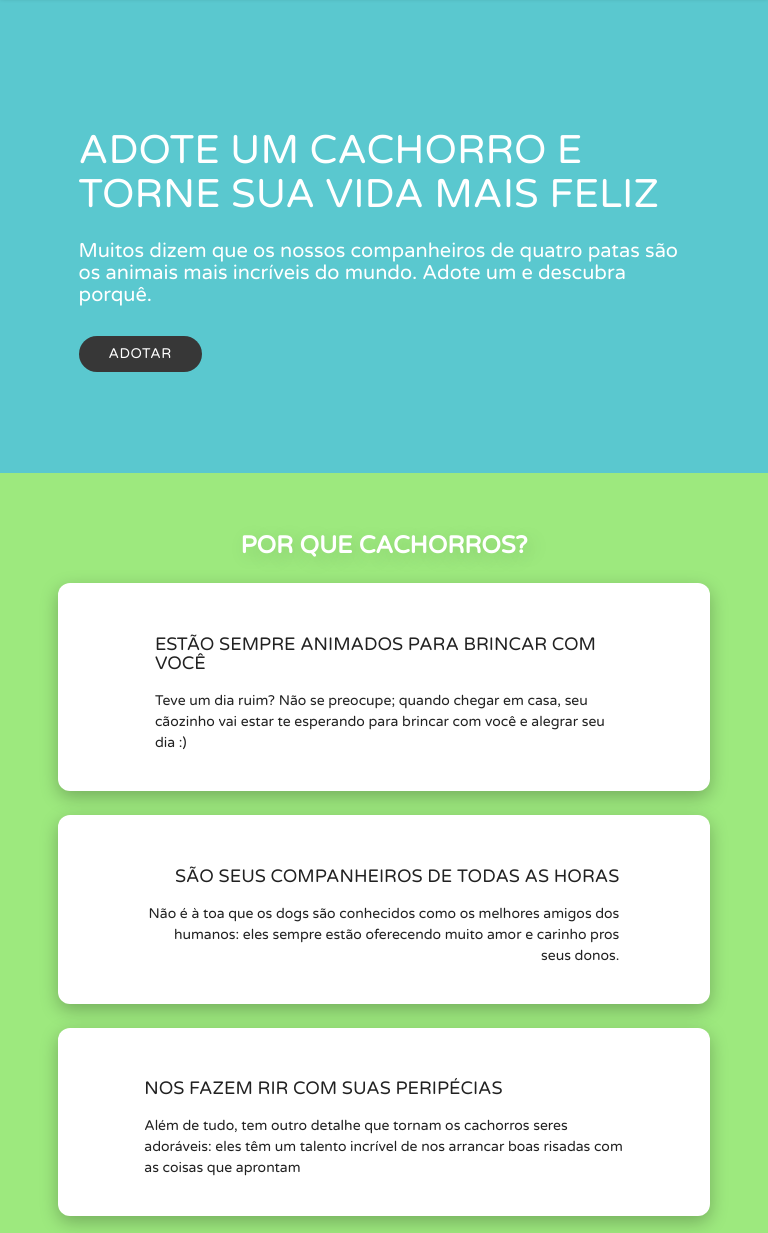
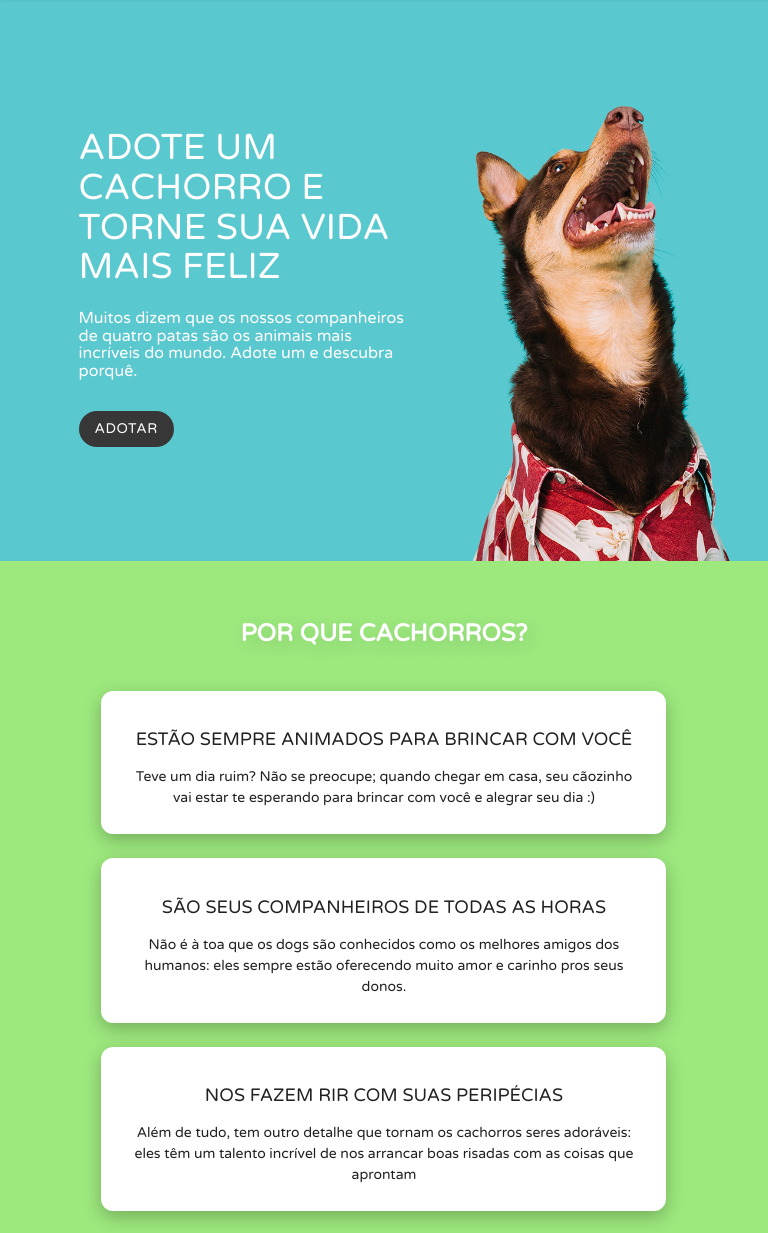
Before and after one commit to abrantesarthur/hike-missao-1, a plain HTML site: page index.html in a window 768 px wide. Shown: the part 67-1300 px from the top of the page. Drawn offline with nearby package versions, Linux system fonts and the light colour scheme; a script that the page names is missing.

Commit message:
Seções 3, 2 e 1 arrumadas.

```diff
--- a/css/style.css
+++ b/css/style.css
@@ -33,7 +33,6 @@ header {
 	border-radius: 32px;
 	background-color: #373737;
 	box-shadow: none;
-	padding: 0 30px;
 }
 
 .btn-header:hover {
@@ -73,10 +72,28 @@ header {
 	border-radius: 12px;
 	box-shadow: 0 6px 18px 0 rgba(0, 0, 0, 0.26);
 	margin-top: 24px;
+	padding: 0;
+}
+
+#second-section .col {
+	padding: 0;
 }
 
 #second-section img {
-	border-radius: 6px;
+	border-radius: 6px 0 0 6px;
+	display: block;
+}
+
+#second-section h3, p {
+	padding: 0 20px;
+}
+
+#right-card {
+	text-align: right;
+}
+
+#right-card img {
+	border-radius: 0 6px 6px 0;
 }
 
 #third-section {
@@ -88,7 +105,6 @@ header {
 	border-radius: 12px;
 	background-color: white;
 	padding: 15px;
-	margin: 10px;
 	height: 90%;
 	box-shadow: 0 6px 18px 0 rgba(0, 0, 0, 0.26);
 	text-align: center;
@@ -98,6 +114,10 @@ header {
 #third-section .svg-icon {
 	vertical-align: middle;
 	margin-right: 5px;
+}
+
+#third-section p {
+	color: rgba(0, 0, 0, 0.54);
 }
 
 .flex {
@@ -217,40 +237,43 @@ h4 {
 }
 
 @media (max-width: 992px) {
-	#first-section img{
-		display: none;
+	#second-section .card-panel {
+		text-align: center;
+		padding: 12px 24px;
 	}
 
-	#first-section {
-		padding-bottom: 100px !important;
+	#second-section h3, p {
+		padding: 0;
 	}
 
-	#second-section img	 {
-		display: none;
-	}
-
-	#fourth-section p {
-		padding: 0px;
+	#top-image {
+		margin-bottom: 20px;
 	}
 }
 
 @media (min-width: 762px) {
-	#fourth-section .card-panel {
-		padding: 15px !important;
+	#first-section h1 {
+		font-size: 36px;
+	}
+
+	#first-section h4 {
+		font-size: 16px;
 	}
 }
 
 @media (max-width: 600px) {
 	#first-section {
-		padding-top: 100px !important;
+		padding: 100px 0;
 	}
 
 	#first-section h1 {
 		text-align: center;
 	}
 
-
-
+	.btn-header {
+		padding: initial;
+		width: 100%;
+	}
 
 	#fourth-section .card-panel {
 		padding: 10px;
--- a/index.html
+++ b/index.html
@@ -44,16 +44,16 @@
 	<header id="first-section">
 		<div class="container">
 			<div class="row">
-				<div class="col s12 l8 left-align">
+				<div class="col l8 m7 s12 left-align">
 					<div class="col">
 						<h1>Adote um cachorro e torne sua vida mais feliz</h1>
 					</div>
-					<div class="col l8">
+					<div class="col m12 s4 offset-s4">
 						<h4 class="hide-on-small-only">Muitos dizem que os nossos companheiros de quatro patas são os animais mais incríveis do mundo. Adote um e descubra porquê.</h4>
 						<a class="waves-effect waves-light btn btn-header">Adotar</a>
 					</div>
 				</div>
-				<div class="col l4 hide-on-small-only">
+				<div class="col m4 hide-on-small-only">
 					<img width="300px" src="img/dog-background.png">
 				</div>
 			</div>
@@ -66,31 +66,35 @@
 			<h2>Por que cachorros?</h2>
 		</div>
 		<div class="container">
+			<div class="row">
+				<div class="col m10 s12 offset-m1">
 					<div class="row card-panel valign-wrapper">
-				<div class="col s4">
+						<div class="col s4 hide-on-med-and-down">
 							<img src="img/dog-playing.jpg" class="responsive-img">
 						</div>
-				<div class="col l8 pull-s1">
+						<div class="col l8 s12">
 							<h3>Estão sempre animados para brincar com você</h3>
 							<p>Teve um dia ruim? Não se preocupe; quando chegar em casa, seu cãozinho vai estar te esperando para brincar com você e alegrar seu dia :)</p>
 						</div>
 					</div>
-			<div class="row card-panel valign-wrapper">
-				<div class="col l8 push-s1 right-align">
+					<div id="right-card" class="row card-panel valign-wrapper">
+						<div class="col l8 s12">
 							<h3>São seus companheiros de todas as horas</h3>
 							<p>Não é à toa que os dogs são conhecidos como os melhores amigos dos humanos: eles sempre estão oferecendo muito amor e carinho pros seus donos.</p>
 						</div>
-				<div class="col s4">
+						<div class="col s4 hide-on-med-and-down">
 							<img src="img/dog-cuddling.jpg" class="responsive-img">
 						</div>
 					</div>
 					<div class="row card-panel valign-wrapper">
-				<div class="col s4">
+						<div class="col s4 hide-on-med-and-down">
 							<img src="img/dog-jumping.jpg" class="responsive-img">
 						</div>
-				<div class="col l8 pull-s1">
+						<div class="col l8 s12">
 							<h3>Nos fazem rir com suas peripécias</h3>
 							<p>Além de tudo, tem outro detalhe que tornam os cachorros seres adoráveis: eles têm um talento incrível de nos arrancar boas risadas com as coisas que aprontam</p>
+						</div>
+					</div>
 				</div>
 			</div>
 		</div>
@@ -100,9 +104,11 @@
 	<div id="third-section">
 		<div class="center-align">
 			<h2>Como cuidar</h2>
-			<img width="48" src="img/dog-icon-2.png">
+			<img id="top-image" width="48" src="img/dog-icon-2.png">
 		</div>
 		<div class="container">
+			<div class="row">
+				<div class="col l10 s12 offset-l1">
 					<div class="row flex">
 						<div class="col s12 m6 l4">
 							<div class="card-panel">
@@ -152,6 +158,9 @@
 								<p>Cães adoram brinquedos de morder: ossos de borracha, plástico ou náilon. Não dê a ele objetos com pedaços que possam ser engolidos.</p>
 							</div>
 						</div>
+
+					</div>
+				</div>
 			</div>
 			<div class="row">
 				<div class="col s12 center-align">
@@ -164,7 +173,7 @@
 	<!-- fourth section -->
 	<div id="fourth-section">
 		<div class="center-align">
-			<h2 id="Depoimentos">Depoimentos</h2>
+			<h2 id="depoimentos">Depoimentos</h2>
 		</div>
 		<div class="container">
 			<div class="row">
```
Lines whose indentation alone changed are shown as unchanged.
